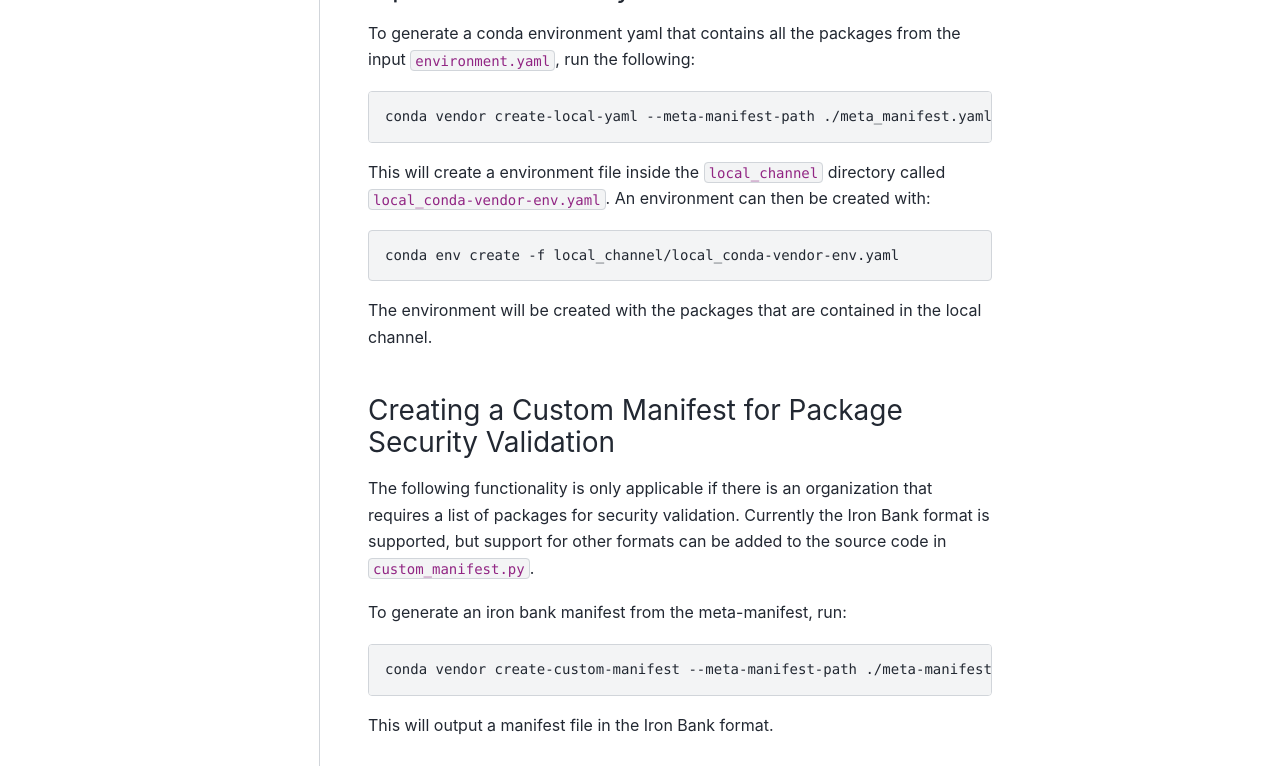
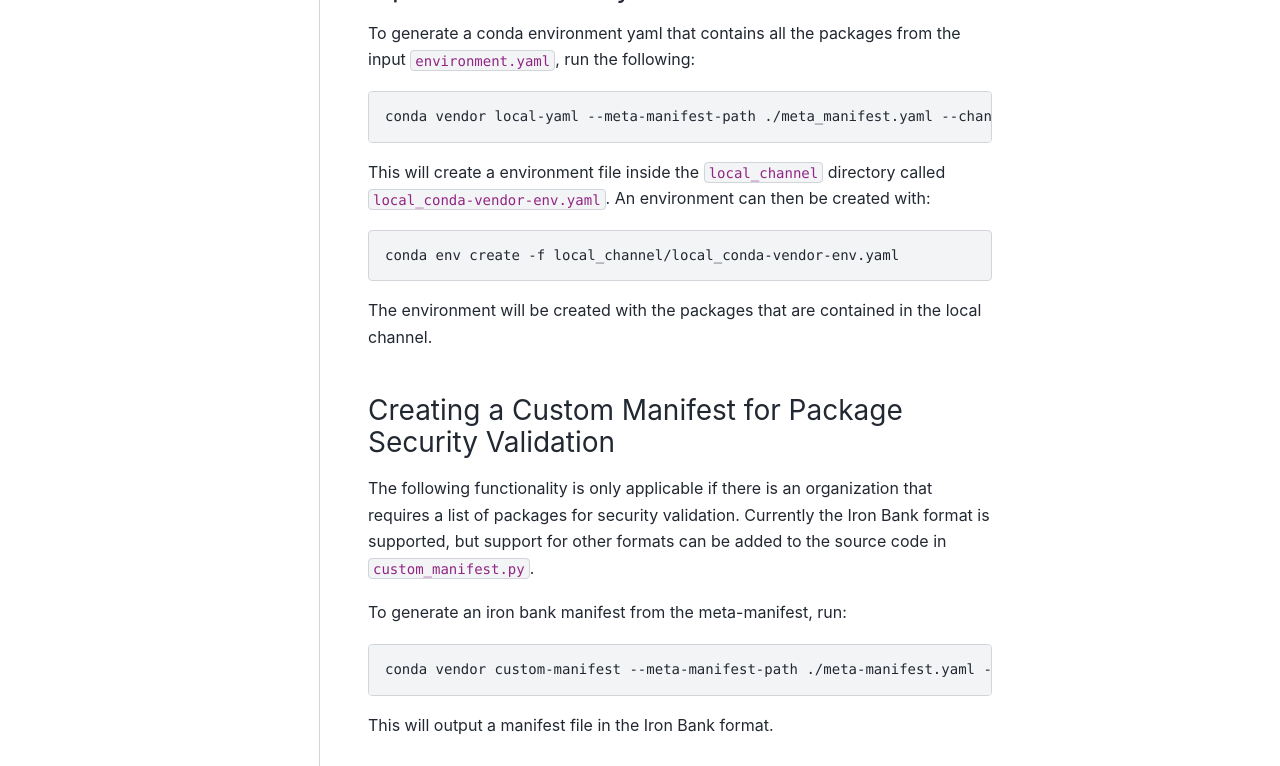
Before and after one commit to MetroStar/conda-vendor, a Sphinx documentation site: the page built from docs/source/user_guide.md, in a window 1280 px wide and 1400 px high, scrolled down 1693 px. Shown: the part 470-1236 px from the top of the window. Built offline with Sphinx 7.4.7 and the PyData theme 0.15.4, drawn with Linux system fonts in a browser that asks for light colours; some of the changed text lies outside the part shown.

Commit message:
Add custom platform option to conda vendor. Black some files, add tests. (#20)
* Add custom platform option to conda vendor. Black some files, add tests.

* Streamline CLI, make platform a single choice instead of name and bits

```diff
--- a/conda_vendor/version.py
+++ b/conda_vendor/version.py
@@ -1,4 +1,4 @@
-__version__ = "0.1.8"
+__version__ = "0.1.9"
 
 if __name__ == "__main__":
     print(__version__, end="")
--- a/docs/source/user_guide.md
+++ b/docs/source/user_guide.md
@@ -17,7 +17,7 @@
 
 Conda-vendor solves an environment with conda from an `environment.yaml` and determines all the packages that are required. The metadata for these required packages is stored in a file called `meta_manifest.yaml`. To create this file, run:
 
-	conda vendor create-meta-manifest --environment-yaml environment.yaml
+	conda vendor meta-manifest --environment-yaml environment.yaml
 
 The above command will output a `meta_manifest.yaml` file in the current directory.
 
@@ -25,9 +25,9 @@
 
 With a meta-manifest file created, conda-vendor can then create local channels.
 
-	conda vendor create-channels --meta-manifest-path ./meta_manifest.yaml
+	conda vendor channels --meta-manifest-path ./meta_manifest.yaml
 
-This will create a directory called `local_channel` that will contain the same number of channels as were listed in the original `environment.yaml` file. These local channels will only contain the packages that are needed to satisfy the solved environment from the `create-meta-manifest` step.
+This will create a directory called `local_channel` that will contain the same number of channels as were listed in the original `environment.yaml` file. These local channels will only contain the packages that are needed to satisfy the solved environment from the `meta-manifest` step.
 
 ### Using the Local channel
 
@@ -46,7 +46,7 @@
 
 To generate a conda environment yaml that contains all the packages from the input `environment.yaml`, run the following:
 
-	conda vendor create-local-yaml --meta-manifest-path ./meta_manifest.yaml --channel-root <absolute_path_to_local_channel_dir>
+	conda vendor local-yaml --meta-manifest-path ./meta_manifest.yaml --channel-root <absolute_path_to_local_channel_dir>
 
 This will create a environment file inside the `local_channel` directory called `local_conda-vendor-env.yaml`. An environment can then be created with:
 
@@ -60,6 +60,6 @@
 
 To generate an iron bank manifest from the meta-manifest, run:
 
-	conda vendor create-custom-manifest --meta-manifest-path ./meta-manifest.yaml --output-manifest-path ./custom_manifest.yaml
+	conda vendor custom-manifest --meta-manifest-path ./meta-manifest.yaml --output-manifest-path ./custom_manifest.yaml
 
 This will output a manifest file in the Iron Bank format.
```
Also changed, not shown: README.md (+5 -5 lines), 6 other files.
